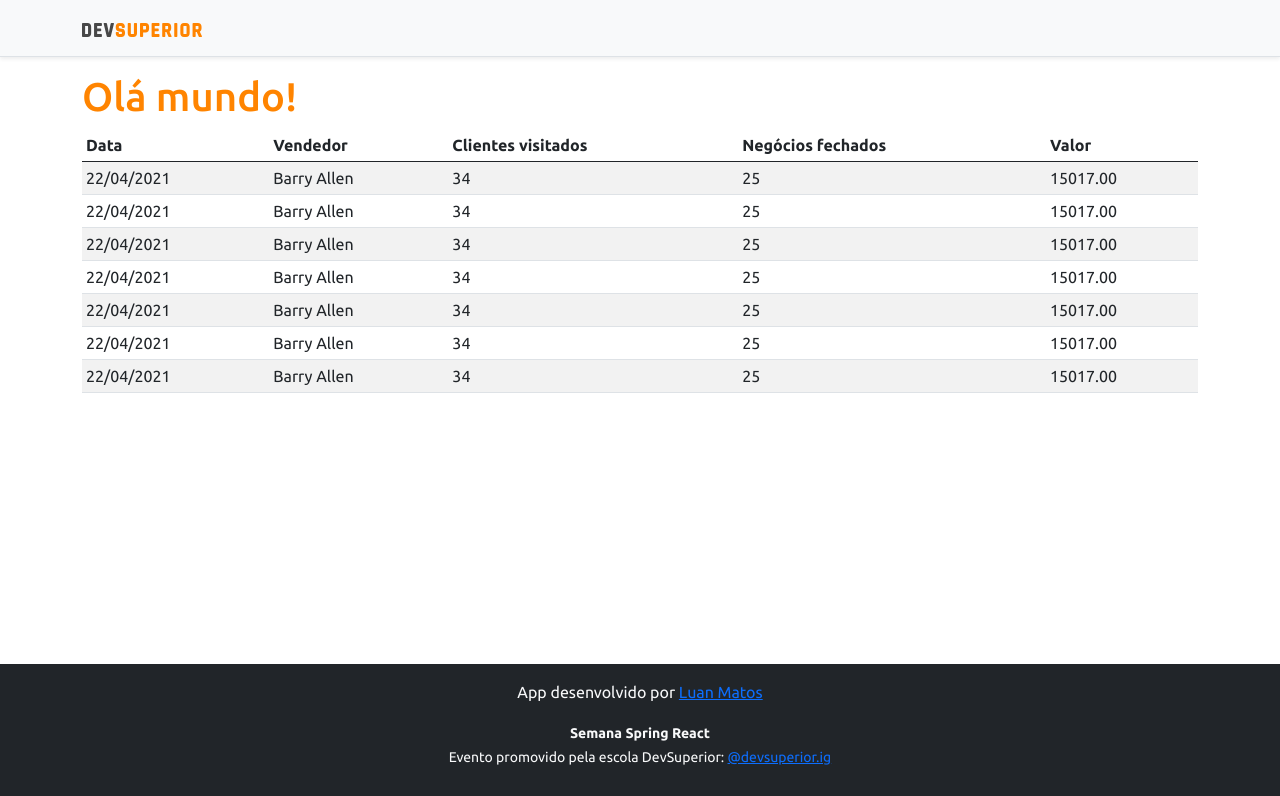
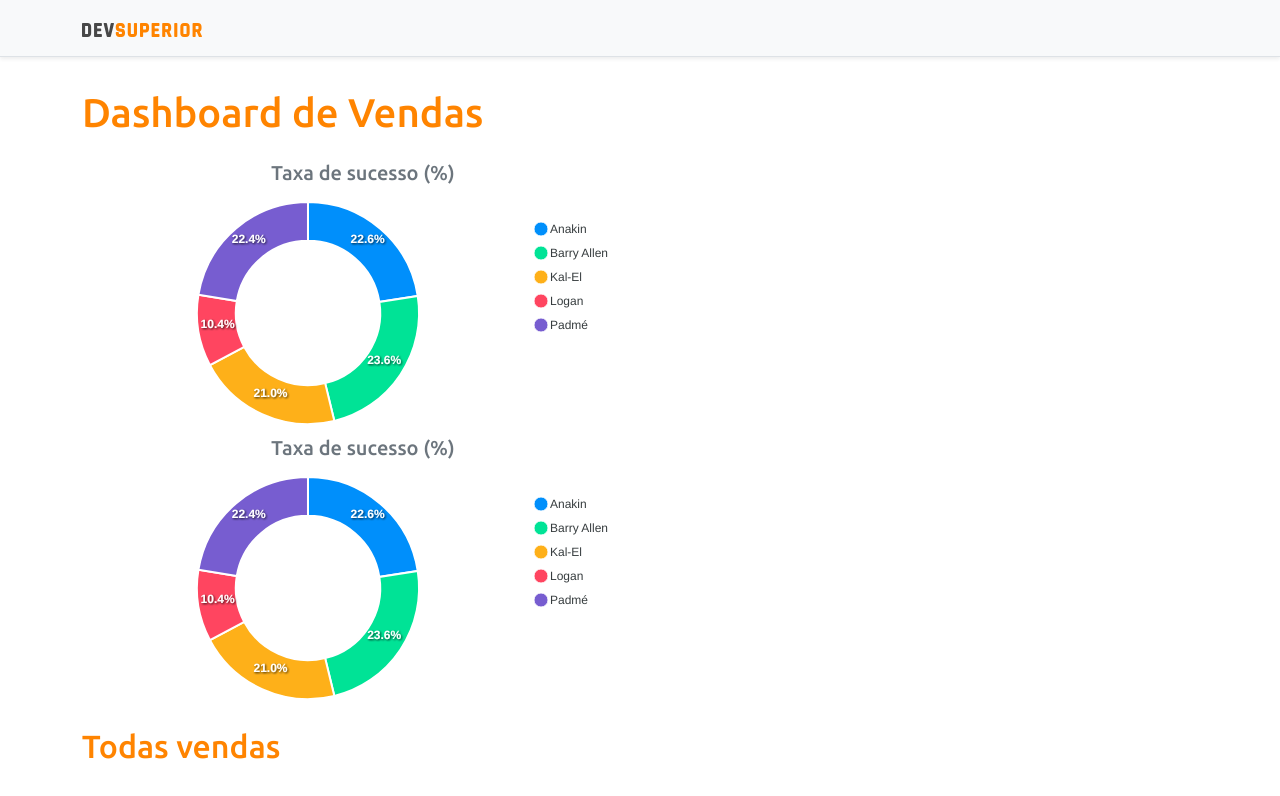
Before and after one commit to Luan-matos/Projeto-sds3, a React (Create React App) app in the folder frontend/: page / in a window 1280 px wide. Shown: the top 796 px of the page. Built offline with nearby package versions, Linux system fonts and the light colour scheme.

Commit message:
Static charts

```diff
--- a/frontend/package.json
+++ b/frontend/package.json
@@ -11,12 +11,16 @@
     "@types/node": "^12.0.0",
     "@types/react": "^17.0.0",
     "@types/react-dom": "^17.0.0",
+    "add": "^2.0.6",
+    "apexcharts": "^3.26.1",
     "bootstrap": "^5.0.0",
     "react": "^17.0.2",
+    "react-apexcharts": "^1.3.9",
     "react-dom": "^17.0.2",
     "react-scripts": "4.0.3",
     "typescript": "^4.1.2",
-    "web-vitals": "^1.0.1"
+    "web-vitals": "^1.0.1",
+    "yarn": "^1.22.10"
   },
   "scripts": {
     "start": "react-scripts start",
--- a/frontend/src/App.tsx
+++ b/frontend/src/App.tsx
@@ -1,4 +1,6 @@
+import BarChart from "components/BarChart";
 import DataTable from "components/DataTable";
+import DonutChart from "components/DonutChart";
 import Footer from "components/Footer";
 import NavBar from "components/NavBar";
 
@@ -7,7 +9,25 @@
     <>
       <NavBar />
       <div className="container">
-        <h1 className="text-primary">Olá mundo!</h1>
+        <h1 className="text-primary py-3">Dashboard de Vendas</h1>
+
+        <div className="row px-3">
+          <div className="col-sm-6">
+            <h5 className="text-center text-secondary">Taxa de sucesso (%)</h5>
+            <DonutChart />
+          </div>
+        </div>
+
+        <div className="row px-3">
+          <div className="col-sm-6">
+            <h5 className="text-center text-secondary">Taxa de sucesso (%)</h5>
+            <DonutChart />
+          </div>
+        </div>
+
+        <div className="py-3">
+          <h2 className="text-primary">Todas vendas</h2>
+        </div>
 
         <DataTable />
       </div>
--- /dev/null
+++ b/frontend/src/components/BarChart/index.tsx
@@ -0,0 +1,34 @@
+import Chart from 'react-apexcharts'
+
+function BarChart () {
+    const options = {
+        plotOptions: {
+            bar: {
+                horizontal: true,
+            }
+        },
+    };
+
+    const mockData = {
+        labels: {
+            categories: ['Anakin', 'Barry Allen', 'Kal-El', 'Logan', 'Padmé']
+        },
+        series: [
+            {
+                name: "% Sucesso",
+                data: [43.6, 67.1, 67.7, 45.6, 71.1]
+            }
+        ]
+    };
+
+    return (
+        <Chart
+            options={{...options, xaxis: mockData.labels}}
+            series={mockData.series}
+            type="bar"
+            height="240"
+        />
+    );
+}
+
+export default BarChart;
--- a/frontend/src/components/DataTable/index.tsx
+++ b/frontend/src/components/DataTable/index.tsx
@@ -19,43 +19,7 @@
                 <td>25</td>
                 <td>15017.00</td>
             </tr>
-                    <tr>
-                        <td>22/04/2021</td>
-                        <td>Barry Allen</td>
-                        <td>34</td>
-                        <td>25</td>
-                        <td>15017.00</td>
-                    </tr>                   <tr>
-                        <td>22/04/2021</td>
-                        <td>Barry Allen</td>
-                        <td>34</td>
-                        <td>25</td>
-                        <td>15017.00</td>
-                    </tr>                   <tr>
-                        <td>22/04/2021</td>
-                        <td>Barry Allen</td>
-                        <td>34</td>
-                        <td>25</td>
-                        <td>15017.00</td>
-                    </tr>                   <tr>
-                        <td>22/04/2021</td>
-                        <td>Barry Allen</td>
-                        <td>34</td>
-                        <td>25</td>
-                        <td>15017.00</td>
-                    </tr>                   <tr>
-                        <td>22/04/2021</td>
-                        <td>Barry Allen</td>
-                        <td>34</td>
-                        <td>25</td>
-                        <td>15017.00</td>
-                    </tr>                   <tr>
-                        <td>22/04/2021</td>
-                        <td>Barry Allen</td>
-                        <td>34</td>
-                        <td>25</td>
-                        <td>15017.00</td>
-                    </tr>               </tbody>
+        </tbody>
     </table>
 </div>
     );
--- /dev/null
+++ b/frontend/src/components/DonutChart/index.tsx
@@ -0,0 +1,26 @@
+import Chart from 'react-apexcharts'
+
+function DonutChart() {
+
+    const mockData = {
+        series: [477138, 499928, 444867, 220426, 473088],
+        labels: ['Anakin', 'Barry Allen', 'Kal-El', 'Logan', 'Padmé']
+    }
+
+    const options = {
+        legend: {
+            show: true
+        }
+    }
+
+    return (
+        <Chart
+            options={{ ...options, labels: mockData.labels }}
+            series={mockData.series}
+            type="donut"
+            height="240"
+        />
+    );
+}
+
+export default DonutChart;
```
Also changed, not shown: 1 other file (tests, documents, lock files or other folders). Lines whose indentation alone changed are shown as unchanged.
